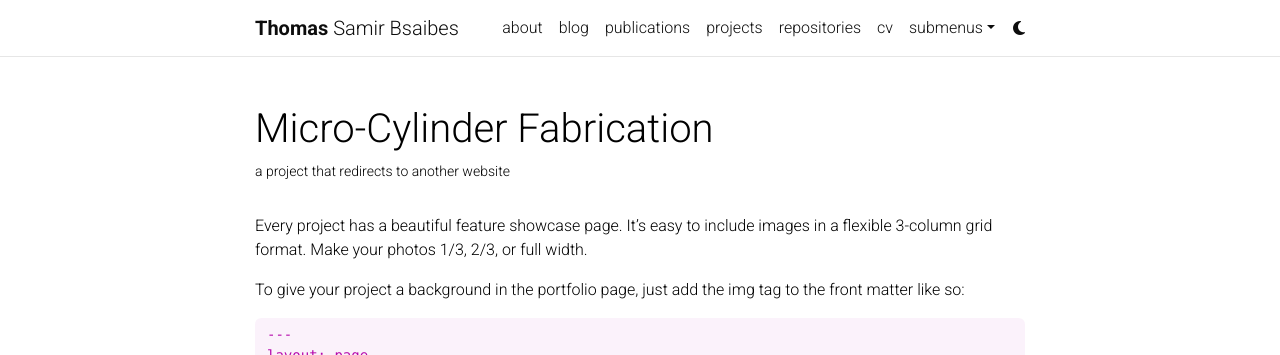
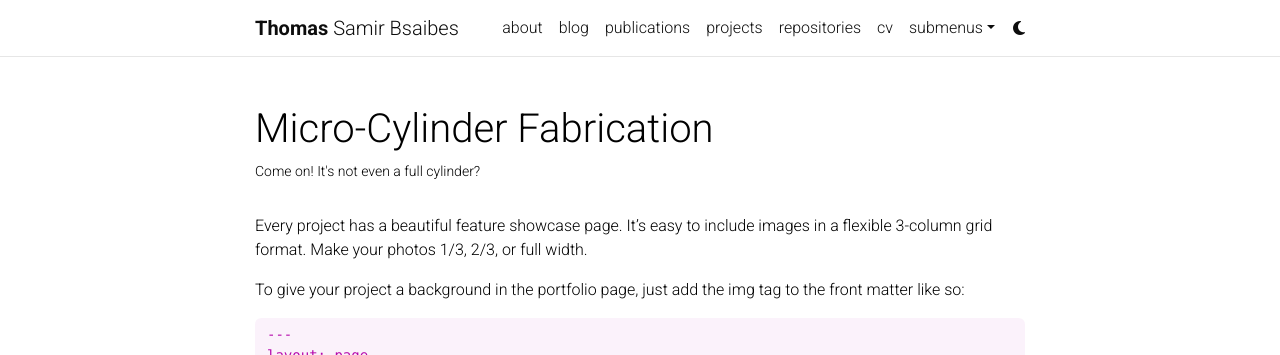
Before and after one commit to BsaibesT/bsaibest.github.io, a Jekyll site: the page built from _projects/3_project.md, in a window 1280 px wide and 900 px high. Shown: the top 355 px of the window. Built offline with Jekyll 4.4.1, drawn with Linux system fonts in a browser that asks for light colours; comment, search, counter and statistics services are not loaded; a style sheet for code colours, icons or effects is not loaded.

Commit message:
Update 3_project.md

```diff
--- a/_projects/3_project.md
+++ b/_projects/3_project.md
@@ -1,8 +1,8 @@
 ---
 layout: page
 title: Micro-Cylinder Fabrication
-description: a project that redirects to another website
-img: ComsolSim.jpg
+description: Come on! It's not even a full cylinder?
+img: assets/img/7.jpg
 redirect: https://unsplash.com
 importance: 3
 category: work
```
